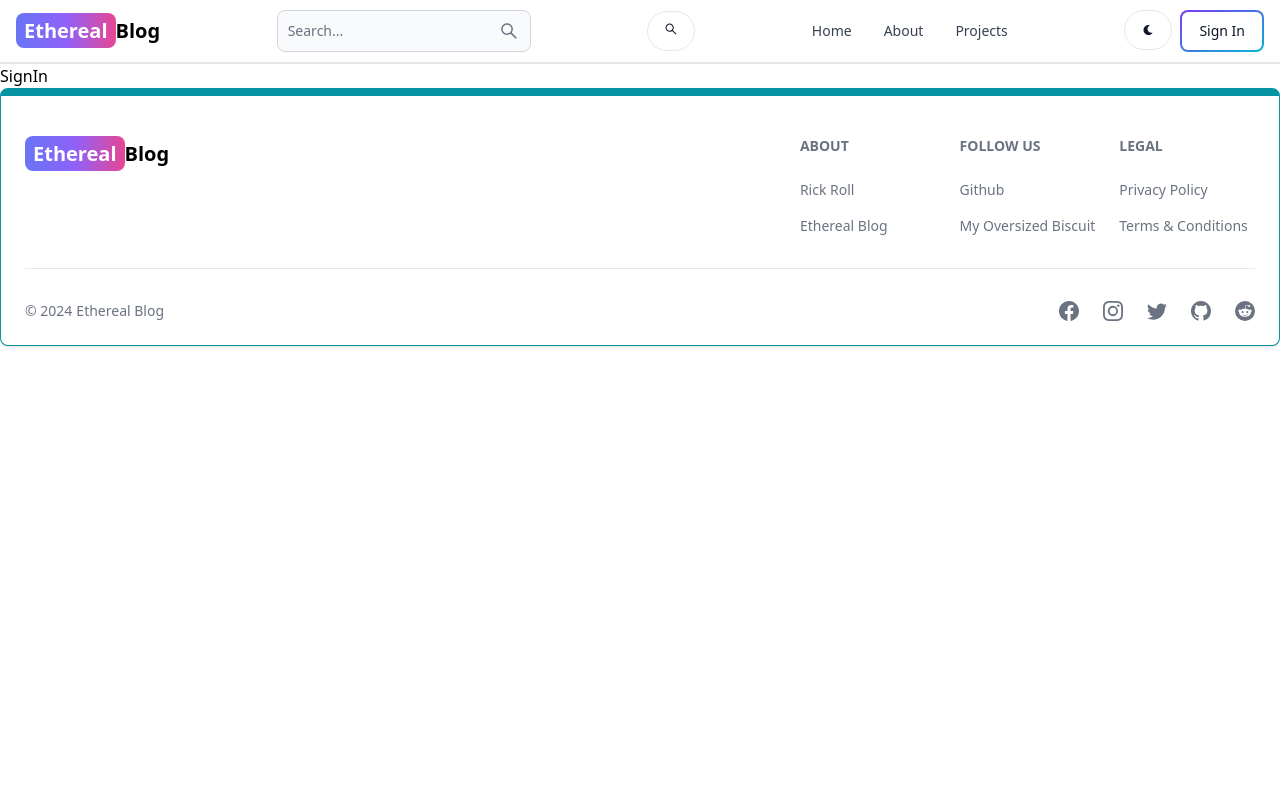
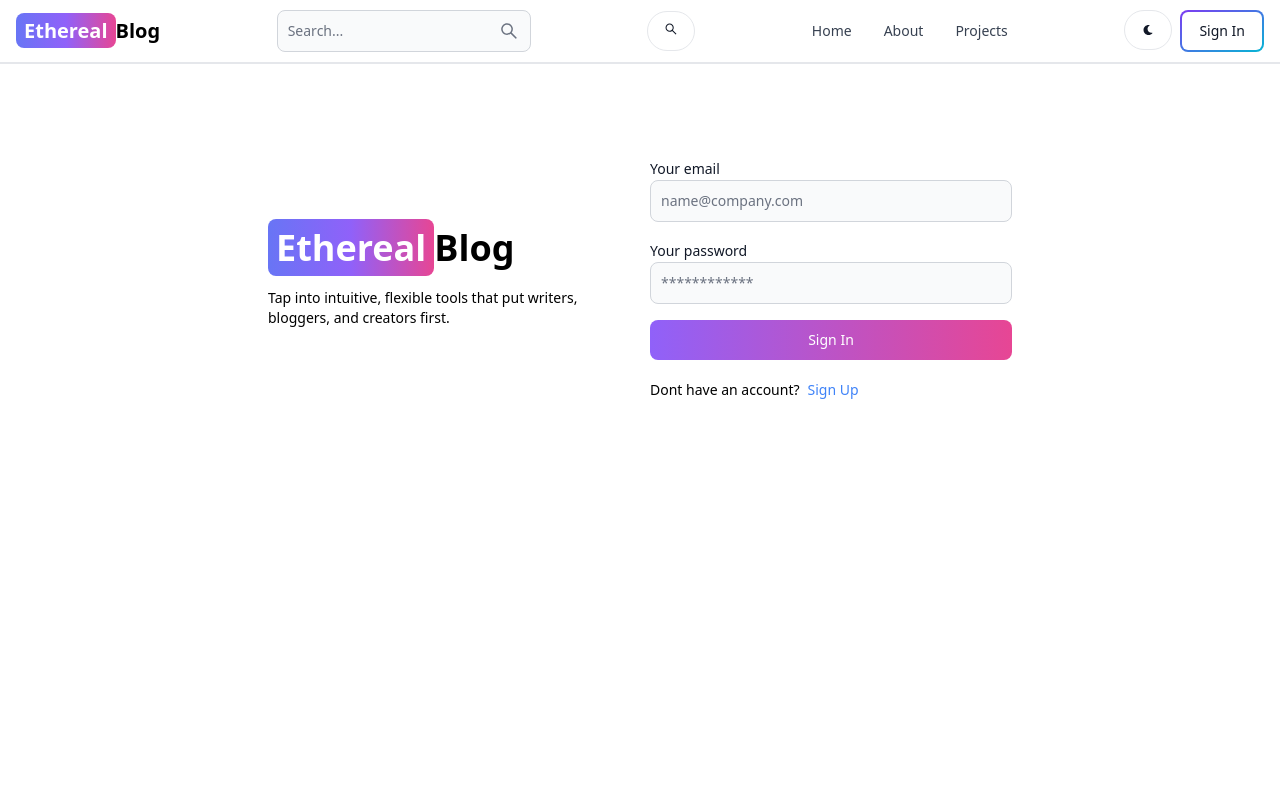
Before and after one commit to patel37/Inkwell-Insights-A-Blogging-Website, a React (Vite) app in the folder client/: page /sign-in in a window 1280 px wide. Shown: the top 800 px of the page. Built offline with nearby package versions, Linux system fonts and the light colour scheme.

Commit message:
added ui for signin page and connected it with the backend

```diff
--- a/client/src/pages/SignIn.jsx
+++ b/client/src/pages/SignIn.jsx
@@ -1,9 +1,108 @@
-import React from 'react'
+import React from "react";
+import {useState} from "react";
+import { Link ,useNavigate} from "react-router-dom";
+import { Label, TextInput, Button, Alert, Spinner } from "flowbite-react";
+const SignIn = () => {
+  const [formData,setFormData]=useState({});
+  const [errorMessage,setErrorMessage]=useState(null);
+  const [loading,setLoading]=useState(false);
+  const navigate=useNavigate();
 
-const SignIn = () => {
+  const handleChange=(e)=>{
+    //console.log(e.target.value);
+    setFormData({...formData,[e.target.id]:e.target.value.trim()});
+  };
+  //console.log(formData);
+  const handleSubmit=async (e)=>{
+    e.preventDefault();
+    if(!formData.email||!formData.password)
+    {
+      return setErrorMessage("Please fill out all fields.");
+    }
+    try{
+        setLoading(true);
+        setErrorMessage(null);
+        const res=await fetch('/api/auth/signin',{
+          method:'POST',
+          headers:{'Content-Type':'application/json'},
+          body:JSON.stringify(formData),
+        });
+        const data=await res.json();
+        if(data.success==false){
+          return setErrorMessage(data.message);
+        }
+        setLoading(false);
+        if(res.ok)
+        {
+          navigate('/');
+        }
+    }catch(err){
+
+      setErrorMessage(err.message);
+      setLoading(false);
+
+    }
+  }
   return (
-    <div>SignIn</div>
-  )
-}
+    <div className="min-h-screen mt-20">
+      <div className="flex p-3 max-w-3xl mx-auto flex-col md:flex-row md:items-center gap-5">
+        {/* left */}
+        <div className="flex-1">
+          <Link to="/" className="font-bold dark:text-white text-4xl">
+            <span className="px-2 py-1 bg-gradient-to-r from-indigo-500 via-purple-500 to-pink-500 rounded-lg text-white">
+              Ethereal
+            </span>
+            Blog
+          </Link>
+          <p className="text-sm mt-5">
+            Tap into intuitive, flexible tools that put writers, bloggers, and
+            creators first.
+          </p>
+        </div>
+        {/* right */}
+        <div className="flex-1">
+          <form className="flex flex-col gap-4" onSubmit={handleSubmit}>
+            <div className="">
+              <Label value="Your email" />
+              <TextInput
+                type="email"
+                placeholder="name@company.com"
+                id="email"
+                onChange={handleChange}
+              />
+            </div>
+            <div className="">
+              <Label value="Your password" />
+              <TextInput type="password" placeholder="************" id="password" onChange={handleChange} />
+            </div>
+            <Button gradientDuoTone="purpleToPink" type="submit" disabled={loading}>
+            {loading ? (
+                <>
+                  <Spinner size='sm' />
+                  <span className='pl-3'>Loading...</span>
+                </>
+              ) : (
+                'Sign In'
+              )}
+            </Button>
+          </form>
+          <div className="flex gap-2 text-sm mt-5">
+            <span>Dont have an account?</span>
+            <Link to="/sign-up" className="text-blue-500">
+              Sign Up
+            </Link>
+          </div>
+          {
+            errorMessage&&(
+              <Alert className="mt-5" color='failure'>
+                {errorMessage}
+              </Alert>
+            )
+          }
+        </div>
+      </div>
+    </div>
+  );
+};
 
-export default SignIn
+export default SignIn;
```
